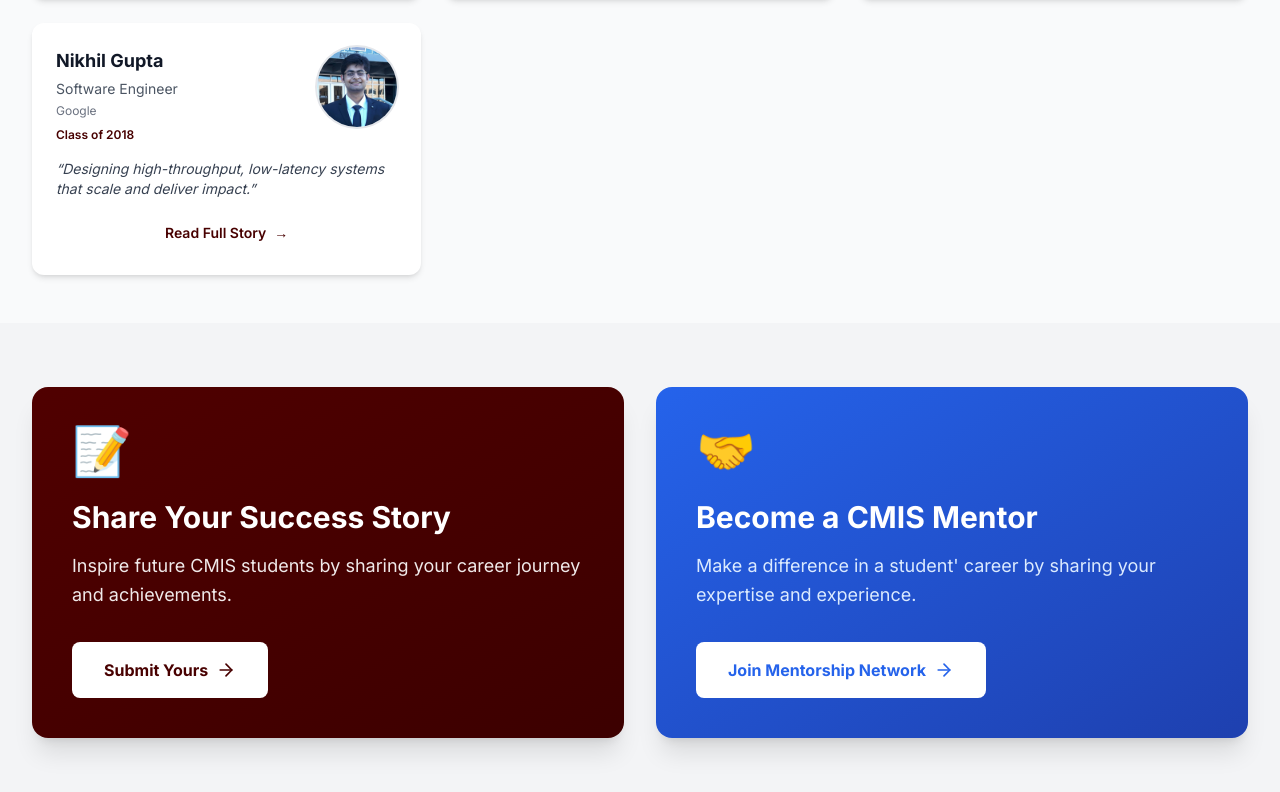
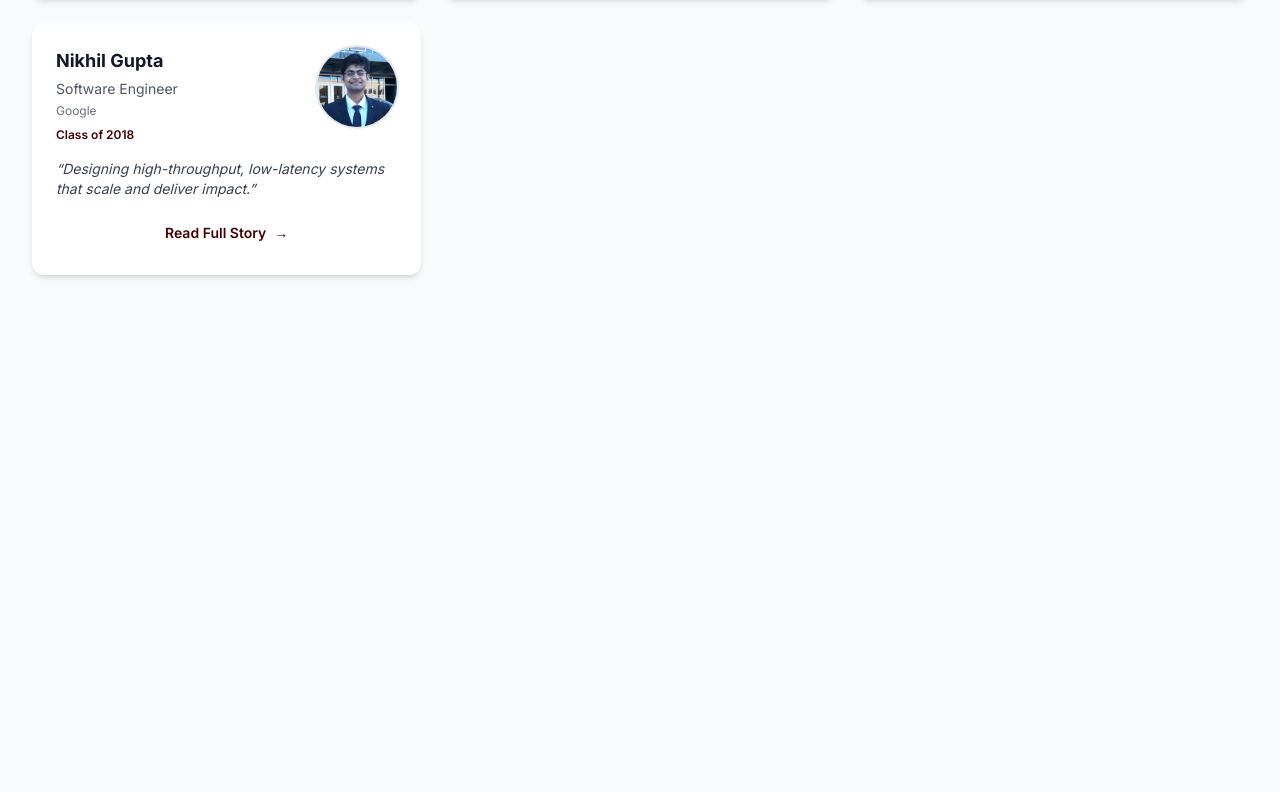
Before and after one commit to siddharthkabra-811/cmis-student-portal, a Next.js app: page /alumni in a window 1280 px wide. Shown: the part 1165-1957 px from the top of the page. After the commit the page ends 1488 px from the top, so only its background shows below. Built offline with nearby package versions, Linux system fonts and the light colour scheme.

Commit message:
fix: footer removed from alumni page

```diff
--- a/app/alumni/page.tsx
+++ b/app/alumni/page.tsx
@@ -43,7 +43,9 @@ export default function AlumniPage() {
 
     // Filter by industry
     if (selectedIndustry) {
-      filtered = filtered.filter((alumni) => alumni.industry === selectedIndustry);
+      filtered = filtered.filter(
+        (alumni) => alumni.industry === selectedIndustry
+      );
     }
 
     // Filter by search query
@@ -122,12 +124,18 @@ export default function AlumniPage() {
           <>
             <div className="mb-6">
               <p className="text-gray-600">
-                Showing <span className="font-semibold text-gray-900">{filteredAlumni.length}</span>{" "}
+                Showing{" "}
+                <span className="font-semibold text-gray-900">
+                  {filteredAlumni.length}
+                </span>{" "}
                 {filteredAlumni.length === 1 ? "alumnus" : "alumni"}
                 {selectedIndustry && (
                   <>
                     {" "}
-                    in <span className="font-semibold text-maroon-600">{selectedIndustry}</span>
+                    in{" "}
+                    <span className="font-semibold text-maroon-600">
+                      {selectedIndustry}
+                    </span>
                   </>
                 )}
               </p>
@@ -165,39 +173,6 @@ export default function AlumniPage() {
         )}
       </main>
 
-      {/* Call-to-Action Section */}
-      <section className="bg-gray-100 py-16">
-        <div className="max-w-7xl mx-auto px-4 sm:px-6 lg:px-8">
-          <div className="grid grid-cols-1 md:grid-cols-2 gap-8">
-            {/* CTA Card 1: Share Your Story */}
-            <div className="bg-gradient-to-br from-maroon-500 to-maroon-700 rounded-2xl p-8 md:p-10 text-white shadow-xl hover:shadow-2xl transition-all duration-300 transform hover:scale-105">
-              <div className="text-5xl mb-6">📝</div>
-              <h3 className="text-3xl font-bold mb-4">Share Your Success Story</h3>
-              <p className="text-maroon-100 mb-8 text-lg leading-relaxed">
-                Inspire future CMIS students by sharing your career journey and achievements.
-              </p>
-              <button className="bg-white text-maroon-600 hover:bg-maroon-50 font-bold py-4 px-8 rounded-lg transition-all duration-300 flex items-center gap-2 group">
-                Submit Yours
-                <ArrowRight className="w-5 h-5 group-hover:translate-x-1 transition-transform" />
-              </button>
-            </div>
-
-            {/* CTA Card 2: Become a Mentor */}
-            <div className="bg-gradient-to-br from-blue-600 to-blue-800 rounded-2xl p-8 md:p-10 text-white shadow-xl hover:shadow-2xl transition-all duration-300 transform hover:scale-105">
-              <div className="text-5xl mb-6">🤝</div>
-              <h3 className="text-3xl font-bold mb-4">Become a CMIS Mentor</h3>
-              <p className="text-blue-100 mb-8 text-lg leading-relaxed">
-                Make a difference in a student&apos; career by sharing your expertise and experience.
-              </p>
-              <button className="bg-white text-blue-600 hover:bg-blue-50 font-bold py-4 px-8 rounded-lg transition-all duration-300 flex items-center gap-2 group">
-                Join Mentorship Network
-                <ArrowRight className="w-5 h-5 group-hover:translate-x-1 transition-transform" />
-              </button>
-            </div>
-          </div>
-        </div>
-      </section>
-
       {/* Modal */}
       <AlumniModal
         alumni={selectedAlumni}
```
